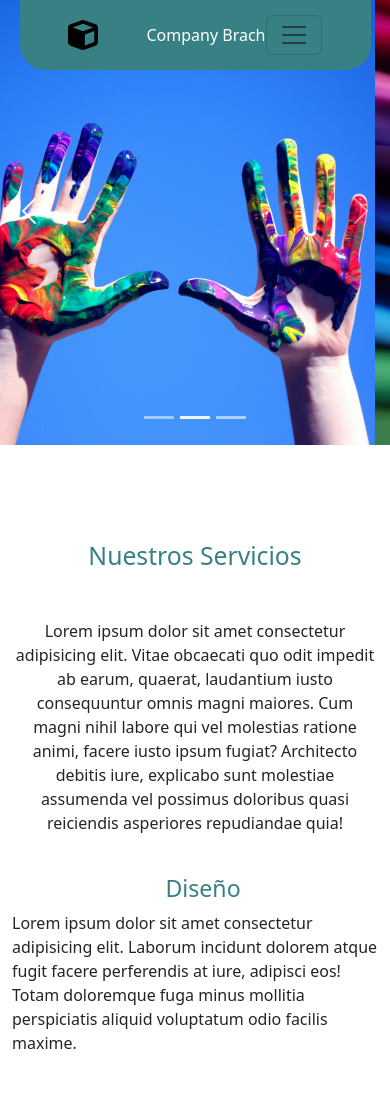
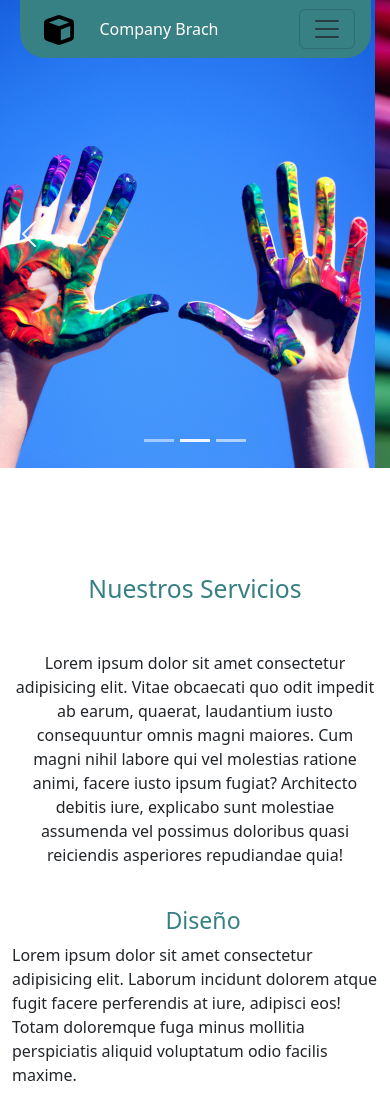
Before and after one commit to KBbayron/LandingPage, a plain HTML site: page index.html in a window 390 px wide. Shown: the top 1100 px of the page. Drawn offline with nearby package versions, Linux system fonts and the light colour scheme.

Commit message:
Areglos mobile

```diff
--- a/css/style.css
+++ b/css/style.css
@@ -1,7 +1,4 @@
 /*carrusel*/
-.carousel {
-    margin-top: -11vh;
-}
 .carousel-inner, .carousel-item img{
     height: 80vmin; /* 80% de la altura de la pantalla */
     object-fit: cover;
@@ -11,45 +8,57 @@
 @media(max-width: 500px) {
     .carousel-inner, .carousel-item{
         height: 120vmin!important;
-
     }
 }
+
 @media(max-width: 500px) {
     .carousel-item img {
         height: 100%;
         object-fit: cover; /* Asegura que la imagen cubra toda la altura del contenedor */
     }
 }
-/* @media(max-width: 850px) {
+@media(max-width: 850px) {
     .carousel-inner, .carousel-item{
-        height: 90vmin;
+        height: 70vmin;
 
     }
-} */
+}
 @media(max-width: 850px) {
     .carousel-item img {
         height: 100%;
         object-fit: cover; /* Asegura que la imagen cubra toda la altura del contenedor */
     }
 }
-
+.background {
+    position: relative;
+    top: 0;
+}
 /*navbar*/
-.navbar-1{
+.navbar{
     background-color: rgb(55, 128, 131) !important;
     border-bottom-left-radius: 25px !important;
     border-bottom-right-radius: 25px !important;
-    height: 7vmin!important;
+    height: 7%!important;
+    margin-top: -120vmin;
+
 }
+/* Asegurarse de que el logo y los enlaces tengan suficiente espacio en dispositivos pequeños */
+.navbar-brand, .nav-link {
+    margin: 0 10px;
+}
+
 @media(max-width: 500px) {
     .navbar{
         max-width: 90vmin !important;
         min-height: 18vmin !important;
+        margin-top: -80vmin;
     }
 }
 @media(max-width: 850px) {
     .navbar{
-        max-width: 90vmin;
-        min-height: 12vmin;
+        max-width: 90vmin !important;
+        min-height: 5vmin !important;
+        margin-top: -140vmin;
     }
 }
 /* @media(max-width: 991px) {
@@ -59,6 +68,15 @@
         margin-left: auto ;
     }
 } */
+
+.sec-1{
+    margin-top: 120vmin;
+}
+@media(max-width: 830px) {
+    .sec-1{
+        margin-top: 140vmin;
+    }
+}
 
 @media(max-width: 630px) {
     .service{
--- a/index.html
+++ b/index.html
@@ -1,5 +1,6 @@
 <!DOCTYPE html>
 <html lang="en">
+
 <head>
     <meta charset="UTF-8">
     <meta name="viewport" content="width=device-width, initial-scale=1.0">
@@ -16,33 +17,8 @@
     <link rel="icon" href="img/index/cube-solid.svg" type="image/x-icon">
     <title>Company Brach</title>
 </head>
+
 <body>
-    <nav class="container navbar navbar-1 navbar-expand-md text-white text-capitalize sticky-top bg-success">
-        <a href="#">
-            <img src="img/index/cube-solid.svg" class="ms-5 me-5" style="width:30px">
-        </a>
-        <a href="#" class="nav-link active text-reset me-uto" aria-current="page">Company Brach</a>
-        <button class="navbar-toggler btn-warning me-5" type="button" data-bs-toggle="collapse" data-bs-target="#navbarNav"
-        aria-controls="navbarNav" aria-expanded="false" aria-label="Toggle navigation">
-            <!-- define el icono de menu hamburguesa -->
-            <span class="navbar-toggler-icon"></span>
-        </button>
-
-
-        <div class="collapse navbar-collapse" id="navbarNav">
-            <ul class="navbar-nav ms-auto">
-                <li class="nav-item">
-                    <a class="nav-link active text-reset" aria-current="page" href="#">Nuestros servicios</a>
-                </li>
-                <li class="nav-item ">
-                    <a class="nav-link active text-reset" aria-current="page" href="#">Sobre Nosotros</a>
-                </li>
-                <li class="nav-item me-5">
-                    <a class="nav-link active text-reset" href="#">Contactanos</a>
-                </li>
-            </ul>
-        </div>
-    </nav>
 
     <header class="background">
 
@@ -85,8 +61,30 @@
             </button>
         </div>
     </header>
+    <nav class="container navbar navbar-expand-md text-white text-capitalize sticky-top bg-success">
+        <a href="#" class="navbar-brand ms-4 me-3">
+            <img src="img/index/cube-solid.svg" style="width:30px">
+        </a>
+        <a href="#" class="nav-link active text-reset" aria-current="page">Company Brach</a>
+        <button class="navbar-toggler btn-warning ms-auto me-3" type="button" data-bs-toggle="collapse" data-bs-target="#navbarNav" aria-controls="navbarNav" aria-expanded="false" aria-label="Toggle navigation">
+            <span class="navbar-toggler-icon"></span>
+        </button>
 
-    <section>
+        <div class="collapse navbar-collapse" id="navbarNav">
+            <ul class="navbar-nav ms-auto">
+                <li class="nav-item">
+                    <a class="nav-link active text-reset" aria-current="page" href="#">Nuestros servicios</a>
+                </li>
+                <li class="nav-item">
+                    <a class="nav-link active text-reset" aria-current="page" href="#">Sobre Nosotros</a>
+                </li>
+                <li class="nav-item me-2">
+                    <a class="nav-link active text-reset" href="#">Contactanos</a>
+                </li>
+            </ul>
+        </div>
+    </nav>
+    <section class="sec-1">
         <div class="container mt-5 mb-5">
             <div class="row img-section">
                 <div class="col-lg-12 col-md-12 mt-5">
@@ -360,7 +358,32 @@
     </section>
 
     <form action="">
-
+        <div class="container mt-5">
+            <div class="row mb-4">
+                <div class="col-12">
+                    <h3 class="h2 text-center">Consultas sobre cotizaciones o servicio</h3>
+                </div>
+            </div>
+            <div class="row mb-3">
+                <div class="col-12 col-md-6">
+                    <div class="mb-3">
+                        <label for="nombre" class="form-label h3 text-center d-block">Nombre</label>
+                        <input type="text" class="form-control" id="nombre" placeholder="Introduce tu nombre">
+                    </div>
+                </div>
+                <div class="col-12 col-md-6">
+                    <div class="mb-3">
+                        <label for="telefono" class="form-label h3 text-center d-block">Teléfono</label>
+                        <input type="text" class="form-control" id="telefono" placeholder="Introduce tu teléfono">
+                    </div>
+                </div>
+            </div>
+            <div class="row">
+                <div class="col-12 text-center">
+                    <button type="submit" class="btn btn-primary">Enviar</button>
+                </div>
+            </div>
+        </div>
     </form>
 
     <script src="https://cdn.jsdelivr.net/npm/bootstrap@5.3.3/dist/js/bootstrap.bundle.min.js"
```
Also changed, not shown: Readme.txt.
